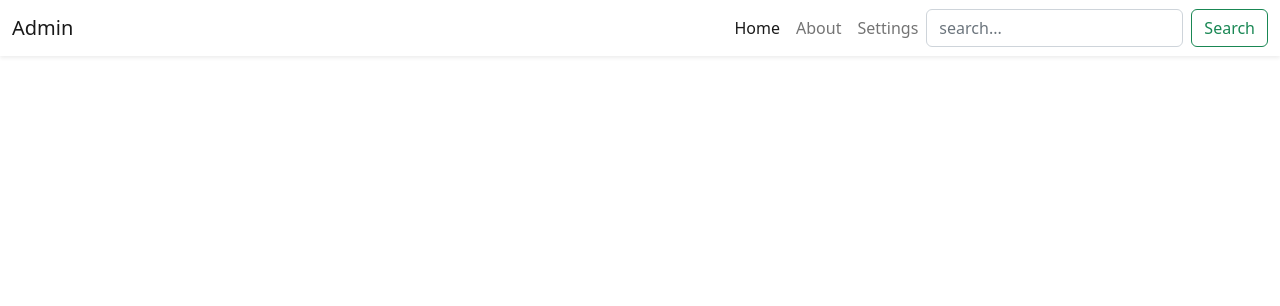
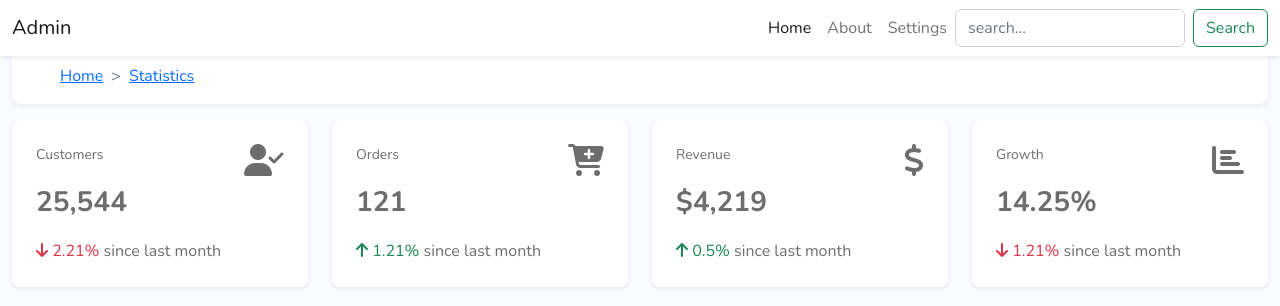
Before and after one commit to arslonga83/bootstrap-dashboard-template, a website built with Vite: page src/index.html in a window 1280 px wide. Built offline with nearby package versions, Linux system fonts and the light colour scheme.

Commit message:
add first content section and fontawesome icons

```diff
--- a/src/index.html
+++ b/src/index.html
@@ -3,6 +3,7 @@
   <head>
     <meta charset="utf-8">
     <meta name="viewport" content="width=device-width, initial-scale=1">
+    <script src="https://kit.fontawesome.com/6230b4deec.js" crossorigin="anonymous"></script>
     <title>Bootstrap 5 Dashboard Template</title>
   </head>
   <body>
@@ -33,6 +34,66 @@
       </div>
     </nav>
 
+    <div class="main-content">
+      <div class="container-fluid">
+        <div class="col-12 mt-5">
+          <div class="bg-white shadow-sm rounded-3 mt-4 py-3 px-5">
+            <nav style="--bs-breadcrumb-divider: '>' ; " aria-label="breadcrumb">
+              <ol class="breadcrumb mb-0">
+                <li class="breadcrumb-item"><a href="#">Home</a></li>
+                <li class="breadcrumb-item"><a href="#">Statistics</a></li>
+              </ol>
+            </nav>
+          </div>
+        </div>
+
+        <div class="row">
+          <div class="col-lg-3 py-3">
+            <div class="bg-white shadow-sm rounded-3 d-flex justify-content-between p-4">
+              <div>
+                <p class="small">Customers</p>
+                <p class="fs-3 fw-bold">25,544</p>
+                <p class="mb-0"><span class="text-danger"><i class="fas fa-arrow-down"></i> 2.21% </span>since last month</p>
+              </div>
+              <i class="fas fa-user-check fa-2x stats"></i>
+            </div>
+          </div>
+          <div class="col-lg-3 py-3">
+            <div class="bg-white shadow-sm rounded-3 d-flex justify-content-between p-4">
+              <div>
+                <p class="small">Orders</p>
+                <p class="fs-3 fw-bold">121</p>
+                <p class="mb-0"><span class="text-success"><i class="fas fa-arrow-up"></i> 1.21% </span>since last month</p>
+              </div>
+              <i class="fas fa-cart-plus fa-2x stats"></i>
+            </div>
+          </div>
+          <div class="col-lg-3 py-3">
+            <div class="bg-white shadow-sm rounded-3 d-flex justify-content-between p-4">
+              <div>
+                <p class="small">Revenue</p>
+                <p class="fs-3 fw-bold">$4,219</p>
+                <p class="mb-0"><span class="text-success"><i class="fas fa-arrow-up"></i> 0.5% </span>since last month</p>
+              </div>
+              <i class="fas fa-dollar-sign fa-2x stats"></i>
+            </div>
+          </div>
+          <div class="col-lg-3 py-3">
+            <div class="bg-white shadow-sm rounded-3 d-flex justify-content-between p-4">
+              <div>
+                <p class="small">Growth</p>
+                <p class="fs-3 fw-bold">14.25%</p>
+                <p class="mb-0"><span class="text-danger"><i class="fas fa-arrow-down"></i> 1.21% </span>since last month</p>
+              </div>
+              <i class="fas fa-chart-bar check fa-2x stats"></i>
+            </div>
+          </div>
+        </div>
+
+
+      </div>
+    </div>
+
 
 
 
--- a/src/scss/styles.scss
+++ b/src/scss/styles.scss
@@ -1,2 +1,15 @@
 // Import all of Bootstrap's CSS
 @import "~bootstrap/scss/bootstrap";
+
+// Import google font
+@import url('https://fonts.googleapis.com/css2?family=Nunito:wght@300;400;600;700&display=swap');
+
+body {
+  font-family: 'Nunito', sans-serif;
+  background-color: #fafbfe;
+}
+
+.main-content p,
+.stats{
+  color: #6d6d6d;
+}
```
